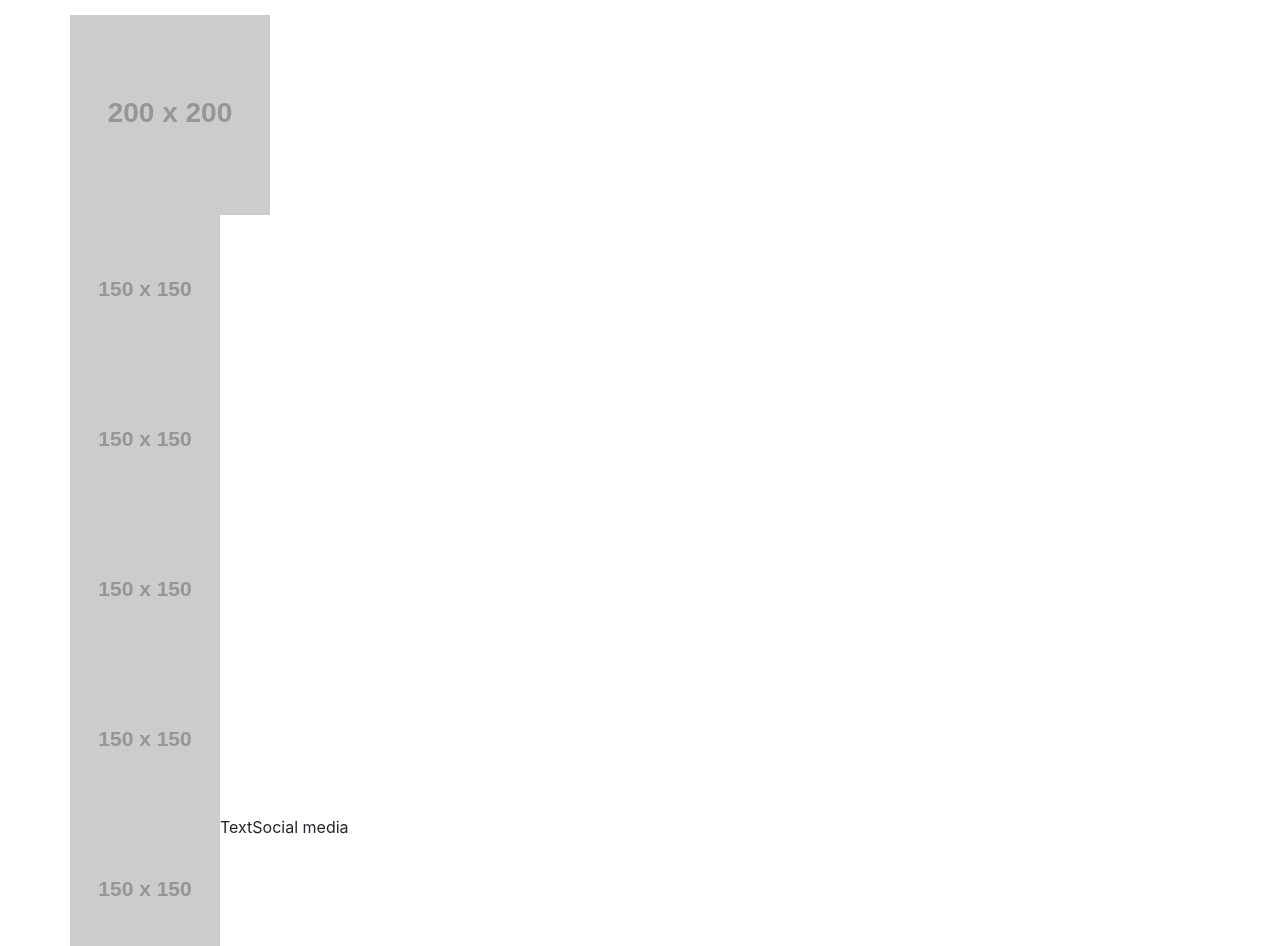
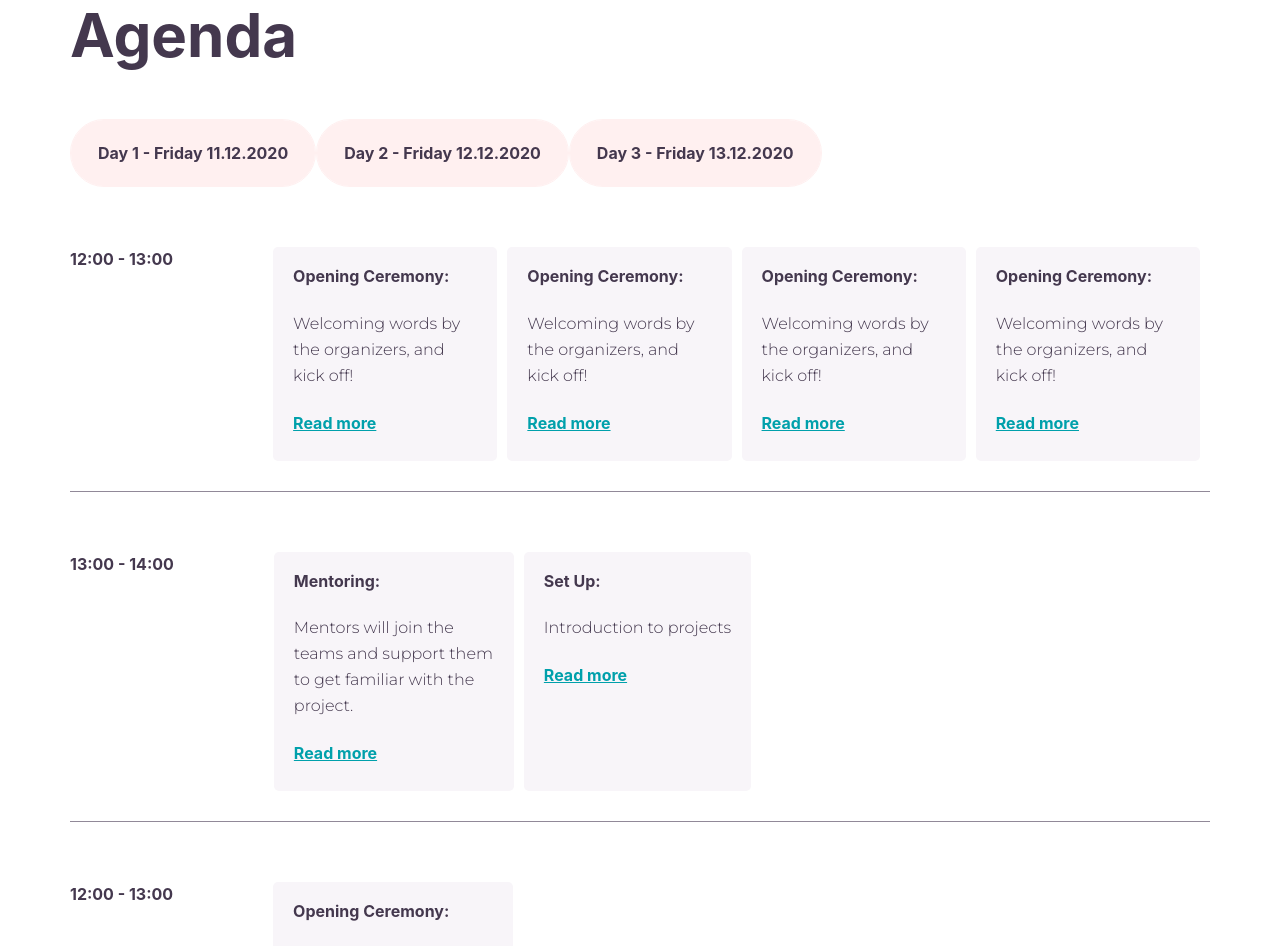
Before and after one commit to CoderGals/page, a Next.js app: page / in a window 1280 px wide. Shown: the part 706-1652 px from the top of the page. Built offline with nearby package versions, Linux system fonts and the light colour scheme.

Commit message:
agenda init

```diff
--- a/src/components/agenda.js
+++ b/src/components/agenda.js
@@ -1,9 +1,154 @@
 import React from 'react';
+import {Container, Row, Button, Card} from 'react-bootstrap';
 
 export const Agenda = () => {
     return (
         <div className="agenda-component">
+            <Container>
+                <Row>
+                    <div className="agenda-title">
+                        <h1>Agenda</h1>
+                    </div>
+                </Row>
+                <Row>
+                    <div className="agenda-content">
+                        <Button>Day 1 - Friday 11.12.2020</Button>
+                        <Button>Day 2 - Friday 12.12.2020</Button>
+                        <Button>Day 3 - Friday 13.12.2020</Button>
+                    </div>
+                </Row>
 
+                <div className="agenda-content-cards">
+                    <Row>
+                        <div className="agenda-content-card-first">
+                            <div className="agenda-content-time">
+                                <p>12:00 - 13:00</p>
+                            </div>
+                            <div className="card-row">
+                                <Card>
+                                    <Card.Body>
+                                        <Card.Title>
+                                            Opening Ceremony:
+                                        </Card.Title>
+                                        <Card.Text>
+                                            Welcoming words by the organizers, and kick off!
+                                        </Card.Text>
+                                        <Button>Read more</Button>
+                                    </Card.Body>
+                                </Card>
+                                <Card>
+                                    <Card.Body>
+                                        <Card.Title>
+                                            Opening Ceremony:
+                                        </Card.Title>
+                                        <Card.Text>
+                                            Welcoming words by the organizers, and kick off!
+                                        </Card.Text>
+                                        <Button>Read more</Button>
+                                    </Card.Body>
+                                </Card>
+                                <Card>
+                                    <Card.Body>
+                                        <Card.Title>
+                                            Opening Ceremony:
+                                        </Card.Title>
+                                        <Card.Text>
+                                            Welcoming words by the organizers, and kick off!
+                                        </Card.Text>
+                                        <Button>Read more</Button>
+                                    </Card.Body>
+                                </Card>
+                                <Card>
+                                    <Card.Body>
+                                        <Card.Title>
+                                            Opening Ceremony:
+                                        </Card.Title>
+                                        <Card.Text>
+                                            Welcoming words by the organizers, and kick off!
+                                        </Card.Text>
+                                        <Button>Read more</Button>
+                                    </Card.Body>
+                                </Card>
+                            </div>
+                        </div>
+                    </Row>
+
+                    <Row>
+                        <div className="agenda-content-card-second">
+                            <div className="agenda-content-time">
+                                <p>13:00 - 14:00</p>
+                            </div>
+                            <div className="card-row">
+                                <Card>
+                                    <Card.Body>
+                                        <Card.Title>
+                                            Mentoring:
+                                        </Card.Title>
+                                        <Card.Text>
+                                            Mentors will join the teams and support them to get familiar with the
+                                            project.
+                                        </Card.Text>
+                                        <Button>Read more</Button>
+                                    </Card.Body>
+                                </Card>
+                                <Card>
+                                    <Card.Body>
+                                        <Card.Title>
+                                            Set Up:
+                                        </Card.Title>
+                                        <Card.Text>
+                                            Introduction to projects
+                                        </Card.Text>
+                                        <Button>Read more</Button>
+                                    </Card.Body>
+                                </Card>
+                            </div>
+                        </div>
+                    </Row>
+
+                    <Row>
+                        <div className="agenda-content-card-third">
+                            <div className="agenda-content-time">
+                                <p>12:00 - 13:00</p>
+                            </div>
+                            <div className="card-row">
+                                <Card>
+                                    <Card.Body>
+                                        <Card.Title>
+                                            Opening Ceremony:
+                                        </Card.Title>
+                                        <Card.Text>
+                                            Welcoming words by the organizers, and kick off!
+                                        </Card.Text>
+                                        <Button>Read more</Button>
+                                    </Card.Body>
+                                </Card>
+                            </div>
+                        </div>
+                    </Row>
+
+                    <Row>
+                        <div className="agenda-content-card-fourth">
+                            <div className="agenda-content-time">
+                                <p>12:00 - 13:00</p>
+                            </div>
+                            <div className="card-row">
+                                <Card>
+                                    <Card.Body>
+                                        <Card.Title>
+                                            Opening Ceremony:
+                                        </Card.Title>
+                                        <Card.Text>
+                                            Welcoming words by the organizers, and kick off!
+                                        </Card.Text>
+                                        <Button>Read more</Button>
+                                    </Card.Body>
+                                </Card>
+                            </div>
+                        </div>
+                    </Row>
+                </div>
+            </Container>
         </div>
     )
 }
--- a/src/pages/index.js
+++ b/src/pages/index.js
@@ -4,11 +4,13 @@ import {Banner} from "../components/banner";
 import Details from "./details";
 import Sponsors from "../components/sponsors";
 import Footer from "../components/footer";
+import Agenda from "../components/agenda";
 
 const Home = () => (
      <div>
          <Header/>
          <Banner/>
+         <Agenda/>
          <Details/>
          <Sponsors/>
          <Footer/>
--- a/src/styles/globals.scss
+++ b/src/styles/globals.scss
@@ -86,6 +86,111 @@ body {
       }
     }
   }
+
+  .agenda-component {
+    margin-top: 40px;
+    .agenda-title {
+      margin-bottom: 40px;
+      h1 {
+        font: normal normal Montserrat;
+        font-weight: bold;
+        font-size: 60px;
+        color: #44384E;
+        opacity: 1;
+      }
+    }
+  }
+
+  .agenda-content {
+    button {
+      background: #FFF0F0 0 0 no-repeat padding-box;
+      font: normal normal Montserrat;
+      border-color: #FFF0F0;
+      border-radius: 100px;
+      padding: 21px 27px;
+      font-weight: bold;
+      font-size: 16px;
+      color: #44384E;
+      opacity: 1;
+
+      &:hover {
+        background: #44384E 0 0 no-repeat padding-box;
+        border-color: #FFF0F0;
+        color: #FFF0F0;
+      }
+    }
+  }
+
+  .agenda-content-cards {
+    .row {
+      border-bottom: 1px solid #918998;
+    }
+    .agenda-content-card-first, .agenda-content-card-second, .agenda-content-card-third, .agenda-content-card-fourth{
+      padding-bottom: 30px;
+      margin-top: 60px;
+      display: flex;
+
+      .agenda-content-time {
+        font: normal normal Montserrat;
+        white-space: nowrap;
+        margin-right: 100px;
+        font-weight: bold;
+        font-size: 16px;
+        color: #44384E;
+      }
+
+      .card-row {
+        display: flex;
+          .card {
+            background-color: #F8F5F9;
+            border-radius: 5px;
+            margin-right: 10px;
+            max-width: 240px;
+            border: 0;
+            .card-body {
+              .card-title {
+                font: normal normal Montserrat;
+                font-weight: bold;
+                font-size: 16px;
+                color: #44384E;
+              }
+
+              .card-text {
+                font: normal normal normal 16px/26px Montserrat;
+                padding-top: 12px;
+                font-size: 16px;
+                color: #44384E;
+              }
+
+              button {
+                font: normal normal Montserrat;
+                text-decoration: underline;
+                font-weight: bold;
+                background: none;
+                font-size: 16px;
+                padding-left: 0;
+                color: #00A0AB;
+                border: none;
+              }
+            }
+
+            &:hover {
+              background-color: #44384E;
+              cursor: pointer;
+              .card-body {
+                .card-title {
+                  color: #FFF0F0;
+                }
+
+                .card-text {
+                  color: #FFF0F0;
+                }
+              }
+            }
+          }
+      }
+    }
+  }
 }
 
 
```
